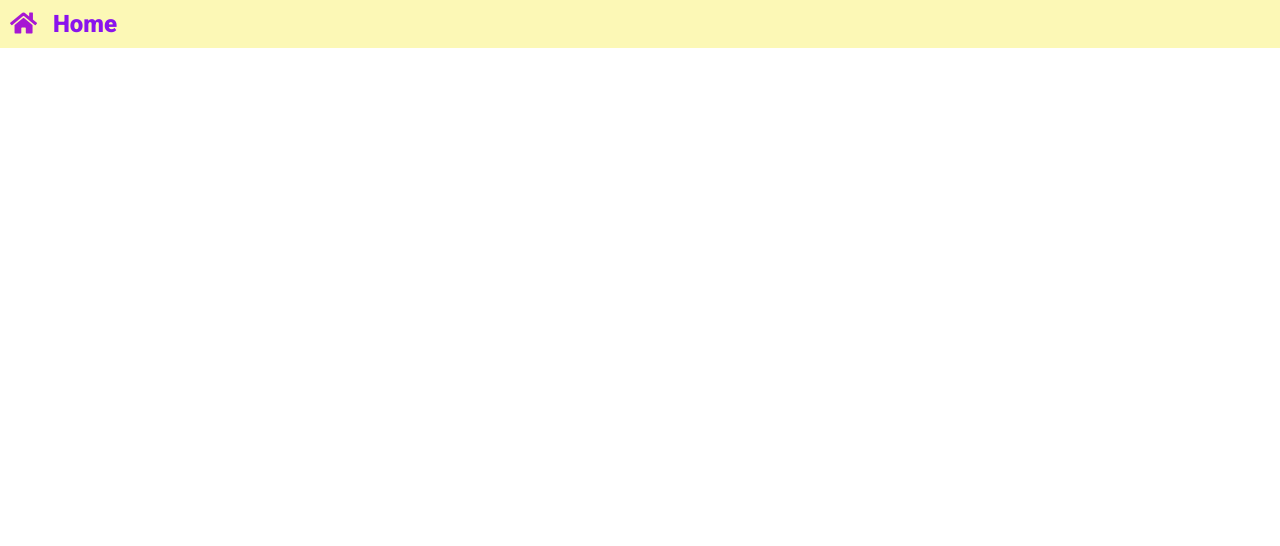
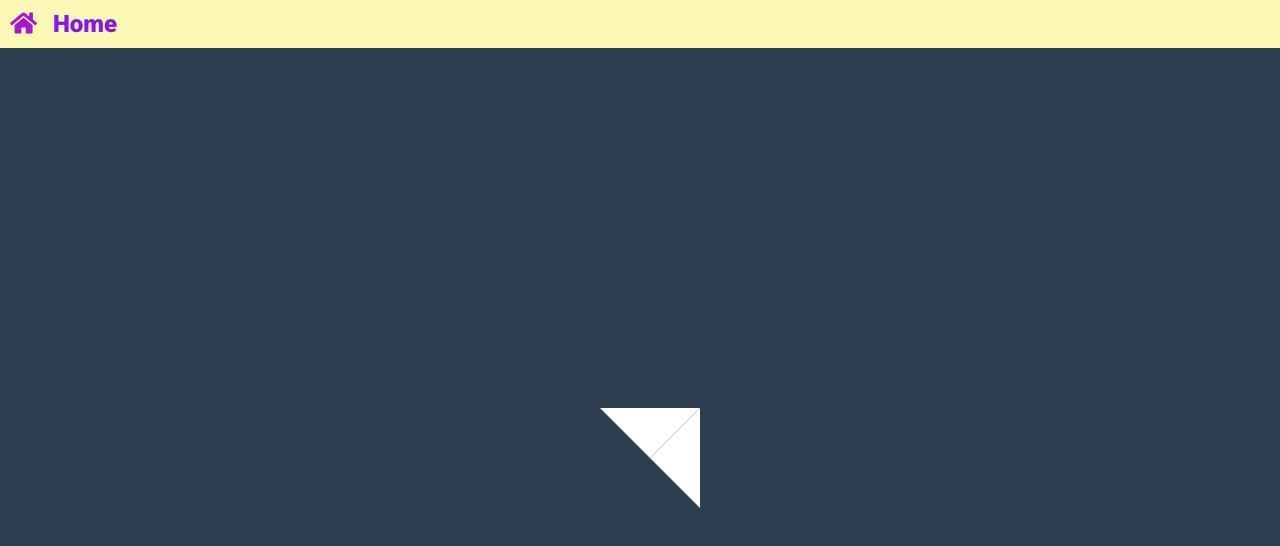
Before and after one commit to namnguyen191/fifty-projects, an Angular app: page /day-twenty-three in a window 1280 px wide. Before the commit this address led to /. Shown: the top 546 px of the page. Built offline with nearby package versions, Linux system fonts and the light colour scheme; a web font is replaced by a local one.

Commit message:
Add day-twenty-three

```diff
--- a/src/app/app-routing.module.ts
+++ b/src/app/app-routing.module.ts
@@ -110,6 +110,7 @@ const routes: Routes = [
   { path: 'day-twenty', loadChildren: () => import('./features/day-twenty/day-twenty.module').then(m => m.DayTwentyModule) },
   { path: 'day-twenty-one', loadChildren: () => import('./features/day-twenty-one/day-twenty-one.module').then(m => m.DayTwentyOneModule) },
   { path: 'day-twenty-two', loadChildren: () => import('./features/day-twenty-two/day-twenty-two.module').then(m => m.DayTwentyTwoModule) },
+  { path: 'day-twenty-three', loadChildren: () => import('./features/day-twenty-three/day-twenty-three.module').then(m => m.DayTwentyThreeModule) },
 ];
 
 @NgModule({
--- /dev/null
+++ b/src/app/features/day-twenty-three/day-twenty-three-routing.module.ts
@@ -0,0 +1,11 @@
+import { NgModule } from '@angular/core';
+import { RouterModule, Routes } from '@angular/router';
+import { DayTwentyThreeComponent } from './day-twenty-three.component';
+
+const routes: Routes = [{ path: '', component: DayTwentyThreeComponent }];
+
+@NgModule({
+  imports: [RouterModule.forChild(routes)],
+  exports: [RouterModule]
+})
+export class DayTwentyThreeRoutingModule { }
--- /dev/null
+++ b/src/app/features/day-twenty-three/day-twenty-three.component.html
@@ -0,0 +1,3 @@
+<div class="day-twenty-three-container">
+  <div class="kinetic"></div>
+</div>
--- /dev/null
+++ b/src/app/features/day-twenty-three/day-twenty-three.component.scss
@@ -0,0 +1,63 @@
+.day-twenty-three-container {
+  min-height: 100vh;
+  background-color: #2c3e50;
+  display: flex;
+  justify-content: center;
+  align-items: center;
+
+  .kinetic {
+    position: relative;
+    height: 80px;
+    width: 80px;
+
+    &::before,
+    &::after {
+      content: "";
+      position: absolute;
+      top: 0;
+      left: 0;
+      width: 0;
+      height: 0;
+      border: 50px solid transparent;
+      border-bottom-color: #fff;
+      animation: rotateA 2s linear infinite 0.5s;
+    }
+
+    &::before {
+      transform: rotate(90deg);
+      animation: rotateB 2s linear infinite;
+    }
+  }
+}
+
+@keyframes rotateA {
+  0%,
+  25% {
+    transform: rotate(0deg);
+  }
+
+  50%,
+  75% {
+    transform: rotate(180deg);
+  }
+
+  100% {
+    transform: rotate(360deg);
+  }
+}
+
+@keyframes rotateB {
+  0%,
+  25% {
+    transform: rotate(90deg);
+  }
+
+  50%,
+  75% {
+    transform: rotate(270deg);
+  }
+
+  100% {
+    transform: rotate(450deg);
+  }
+}
--- /dev/null
+++ b/src/app/features/day-twenty-three/day-twenty-three.component.ts
@@ -0,0 +1,15 @@
+import { Component, OnInit } from '@angular/core';
+import { Title } from '@angular/platform-browser';
+
+@Component({
+  selector: 'app-day-twenty-three',
+  templateUrl: './day-twenty-three.component.html',
+  styleUrls: ['./day-twenty-three.component.scss'],
+})
+export class DayTwentyThreeComponent implements OnInit {
+  constructor(private titleService: Title) {}
+
+  ngOnInit(): void {
+    this.titleService.setTitle('Fifty Projects - Day 23');
+  }
+}
--- a/src/app/home/home.component.html
+++ b/src/app/home/home.component.html
@@ -174,4 +174,12 @@
     description="Simple Drawing app using HTML Canvas"
   >
   </app-project-card>
+
+  <app-project-card
+    routerLink="day-twenty-three"
+    title="Day 23"
+    imgUrl="assets/images/day-twenty-three-snippet.png"
+    description="Simple Kinetic loader using pure css and animation"
+  >
+  </app-project-card>
 </div>
```
Also changed, not shown: src/app/features/day-twenty-three/day-twenty-three.module.ts (added, +17 -0 lines), src/assets/images/day-twenty-three-snippet.png (added), 1 other file (tests, documents, lock files or other folders).
